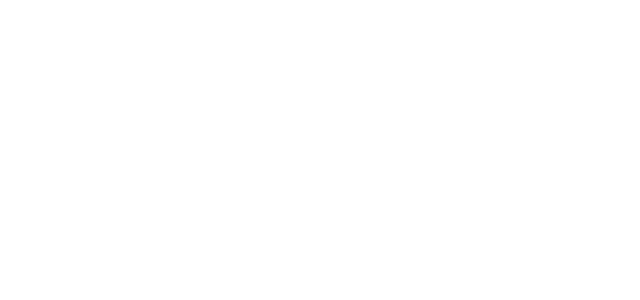
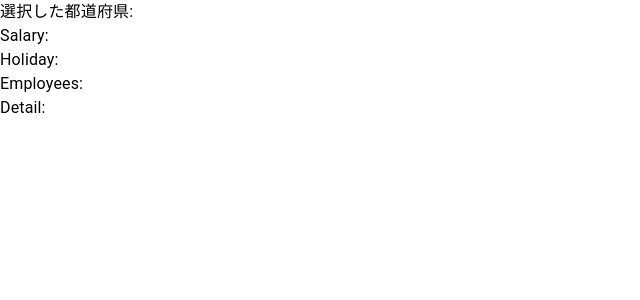
Before and after one commit to hayatosuzuki3228/CVAISotuken, a React (Vite) app: page /Matchscore in a window 1280 px wide. Before the commit this address had no page. Shown: the top 300 px of the page, without its empty margins (0-640 px from the left). Built offline with nearby package versions, Linux system fonts and the light colour scheme.

Commit message:
データの受け渡しをやろうとした…

```diff
--- a/src/App.jsx
+++ b/src/App.jsx
@@ -1,6 +1,7 @@
 import { BrowserRouter as Router, Route, Routes } from "react-router-dom";
 import { Matching } from "./Page/matching";
 import { Matchtable } from "./Page/matchtable";
+import { Matchscore } from "./Page/matchscore";
 import { Conditions } from "./Page/Conditions";
 import { Conditions2 } from "./Page/Conditions2";
 import { Toppage } from "./Page/toppage";
@@ -15,6 +16,7 @@ function App() {
         <Route path="/Toppage" element={<Toppage />} />
         <Route path="/Matchtable" element={<Matchtable />} />
         <Route path="/" element={<Matching />} />
+        <Route path="/Matchscore" element={<Matchscore />} />
         <Route path="/Conditions" element={<Conditions />} />
         <Route path="/Conditions2" element={<Conditions2 />} />
         <Route path="/LoginPage" element={<LoginPage />} />
--- a/src/Page/Conditions.jsx
+++ b/src/Page/Conditions.jsx
@@ -26,7 +26,7 @@ import SettingsIcon from "@mui/icons-material/Settings";
 import PersonIcon from "@mui/icons-material/Person";
 import HomeIcon from "@mui/icons-material/Home";
 import ListSubheader from "@mui/material/ListSubheader";
-import { useNavigate } from "react-router-dom";
+import { useNavigate, useLocation } from "react-router-dom";
 import { gray, primarycolor } from "../const/color";
 import { regions, allPrefectures } from "../const/prefectures";
 import "normalize.css";
@@ -95,7 +95,6 @@ const menuItems = [
 ];
 
 export function Conditions() {
-  const navigate = useNavigate();
   const [open, setOpen] = useState(false);
 
   const toggleDrawer = () => {
@@ -187,9 +186,13 @@ export function Conditions() {
     { label: "その他" },
   ];
 
+  const navigate = useNavigate();
+  const location = useLocation();
+
   const [Prefectures, setPrefectures] = useState([]);
   const [Salary, setSalary] = useState(null);
   const [Holiday, setHoliday] = useState(null);
+  const [Employess, setEmployss] = useState(null);
   const [Detail, setDetail] = useState(null);
 
   return (
@@ -280,6 +283,7 @@ export function Conditions() {
                 options={allPrefectures}
                 sx={{ width: 300 }}
                 getOptionLabel={(option) => option}
+                defaultValue={Prefectures || []}
                 renderInput={(params) => (
                   <TextField
                     {...params}
@@ -294,6 +298,7 @@ export function Conditions() {
                 disablePortal
                 id="salary"
                 options={salarylist}
+                defaultValue={Salary || []}
                 sx={{ width: 300 }}
                 getOptionLabel={(option) => option.label}
                 renderInput={(params) => (
@@ -333,11 +338,14 @@ export function Conditions() {
               />
               <Button
                 onClick={() =>
-                  navigate("/matching", {
+                  navigate("/Matchscore", {
                     state: {
-                      Prefectures,
+                      Prefectures: Prefectures.map(
+                        (prefecture) => prefecture.label
+                      ),
                       Salary,
                       Holiday,
+                      Employess,
                       Detail,
                     },
                   })
--- /dev/null
+++ b/src/Page/matchscore.jsx
@@ -0,0 +1,29 @@
+import React from "react";
+import { useLocation } from "react-router-dom";
+import Typography from "@mui/material/Typography";
+
+export function Matchscore() {
+  const location = useLocation();
+  const { Prefectures, Salary, Holiday, Employees, Detail } =
+    location.state || {};
+
+  return (
+    <div>
+      <Typography variant="body1" color="initial">
+        選択した都道府県: {Prefectures && Prefectures.join(", ")}
+      </Typography>
+      <Typography variant="body1" color="initial">
+        Salary: {Salary}
+      </Typography>
+      <Typography variant="body1" color="initial">
+        Holiday: {Holiday}
+      </Typography>
+      <Typography variant="body1" color="initial">
+        Employees: {Employees}
+      </Typography>
+      <Typography variant="body1" color="initial">
+        Detail: {Detail}
+      </Typography>
+    </div>
+  );
+}
```
